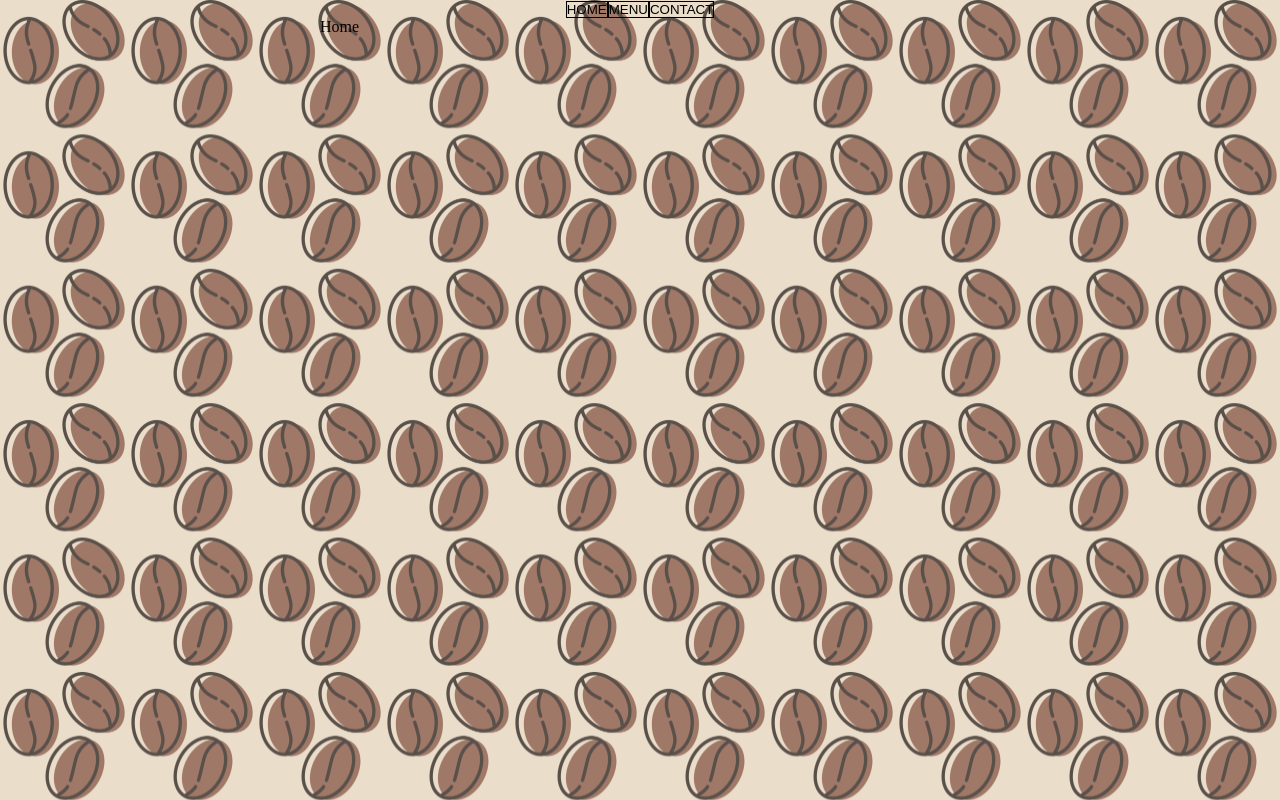
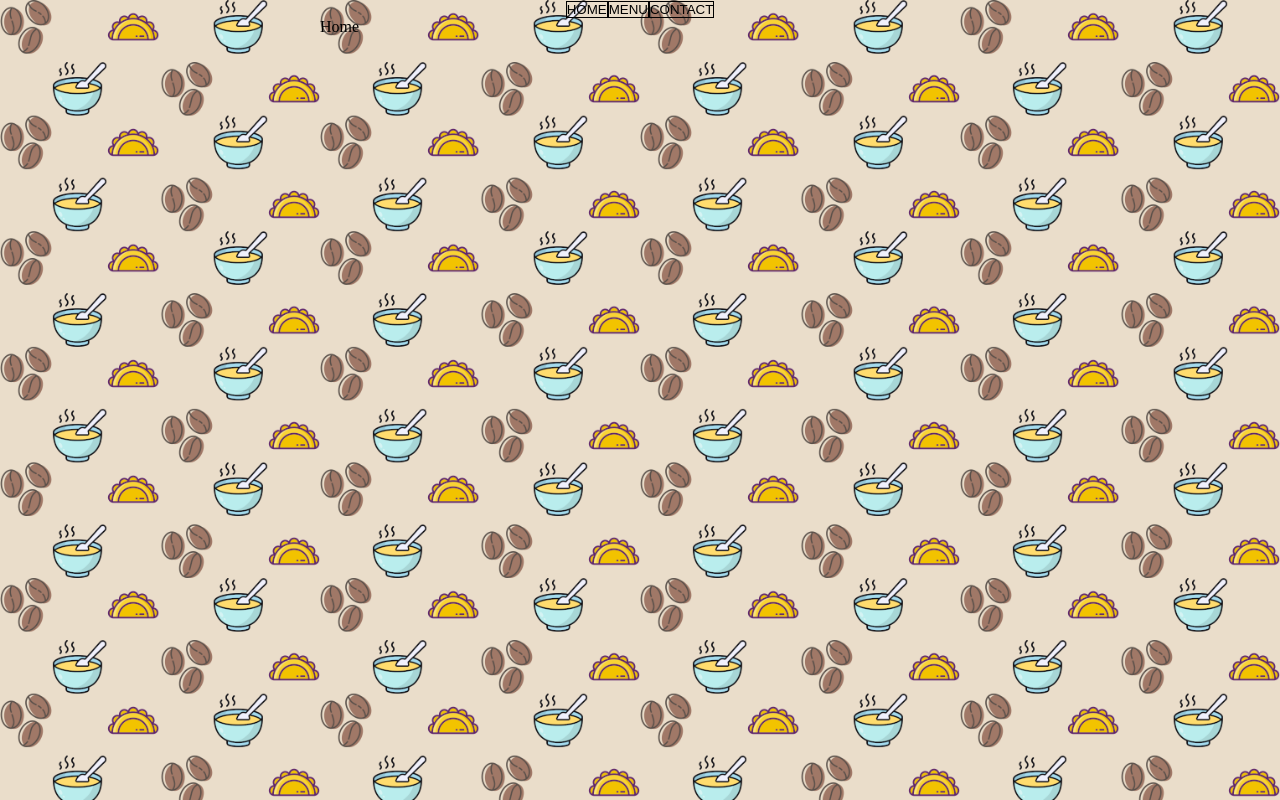
Before and after one commit to MonoDG/restaurant-page, a website built with webpack: page dist/index.html in a window 1280 px wide. Built offline with Linux system fonts and the light colour scheme.

Commit message:
Add background image

```diff
--- a/src/style.css
+++ b/src/style.css
@@ -5,9 +5,9 @@
 }
 
 body {
-  background-image: url(./coffee-beans.png);
-  background-repeat: space;
-  background-size: 128px;
+  background-image: url(./icons.png);
+  background-repeat: repeat;
+  background-size: 320px;
   height: 100vh;
   background-color: #EADDCA;
 }
```
Also changed, not shown: dist/1ab09404555eb2342957.png (deleted), dist/3739cdcebca5dd929f0e.png (deleted), dist/d12b73d5446b33da32b3.png (deleted), dist/f5839b2a7afaca3acaf1.png (added), dist/main.js, src/icons.png (added).
